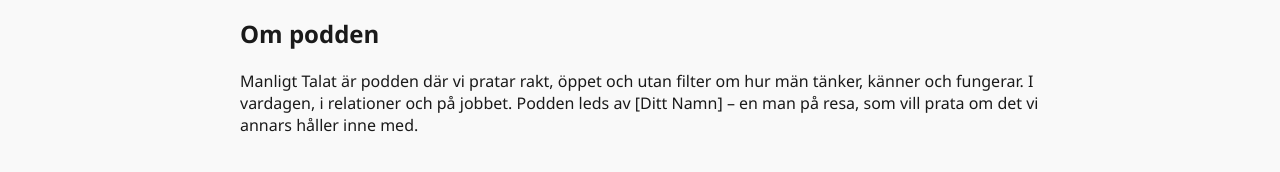
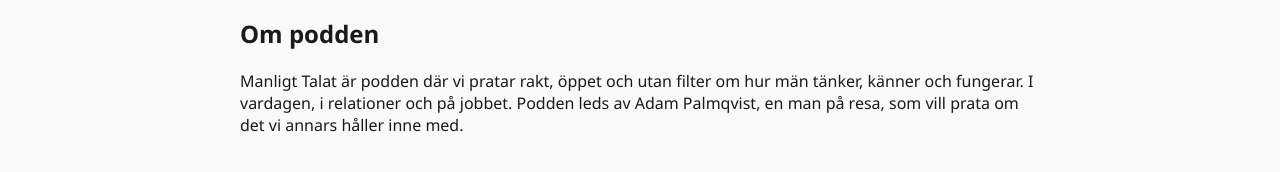
Before and after one commit to NordiskSecurity-app/Manligt-hemsida-webb, a plain HTML site: page index.html in a window 1280 px wide. Shown: the part 223-395 px from the top of the page. Drawn offline with Linux system fonts and the light colour scheme.

Commit message:
Update index.html

```diff
--- a/index.html
+++ b/index.html
@@ -75,7 +75,7 @@
   <main>
     <section>
       <h2>Om podden</h2>
-      <p>Manligt Talat är podden där vi pratar rakt, öppet och utan filter om hur män tänker, känner och fungerar. I vardagen, i relationer och på jobbet. Podden leds av [Ditt Namn] – en man på resa, som vill prata om det vi annars håller inne med.</p>
+      <p>Manligt Talat är podden där vi pratar rakt, öppet och utan filter om hur män tänker, känner och fungerar. I vardagen, i relationer och på jobbet. Podden leds av Adam Palmqvist, en man på resa, som vill prata om det vi annars håller inne med.</p>
     </section>
 
     <section class="podcast-player">
```
